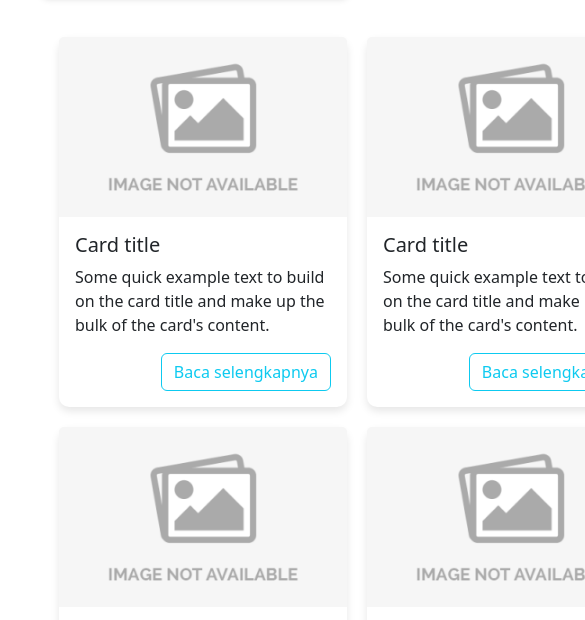
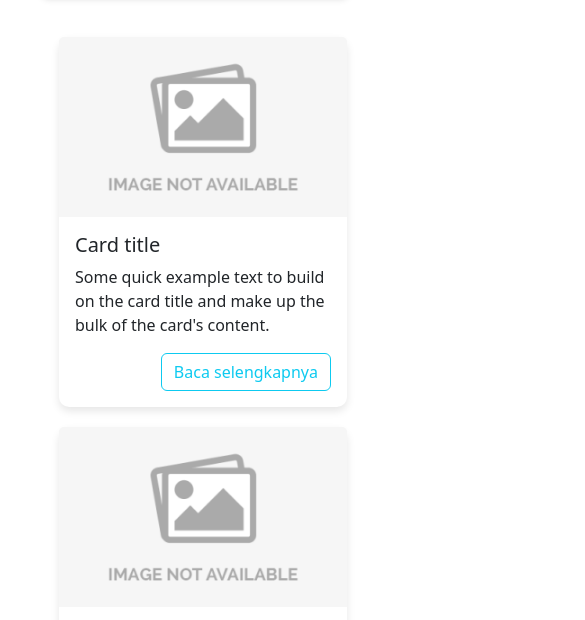
Before and after one commit to dzikrihilman/rajinbelajar.id, a plain HTML site: page index.html in a window 390 px wide. Shown: the part 196-816 px from the top of the page, 585 px wide, since content can reach past the window. Drawn offline with nearby package versions, Linux system fonts and the light colour scheme.

Commit message:
Update responsive

```diff
--- a/style.css
+++ b/style.css
@@ -85,6 +85,16 @@
 }
   /* Media Query */
 @media screen and (max-width: 600px) {
+    .content{
+        width:80%;
+        height: auto;
+        display: grid;
+        grid-template-columns: repeat(1, 1fr);
+        gap:20px;
+        margin-left:auto;
+        margin-right:auto;
+        padding:20px 20px;
+    }
     .topnav a:not(:first-child) {display: none;}
     .topnav a.icon {
         float: right;
```
